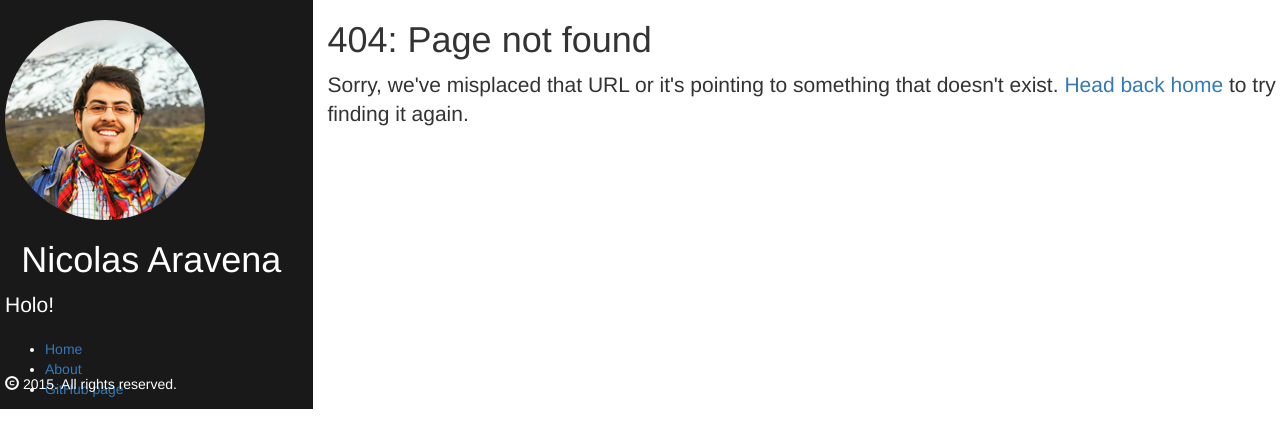
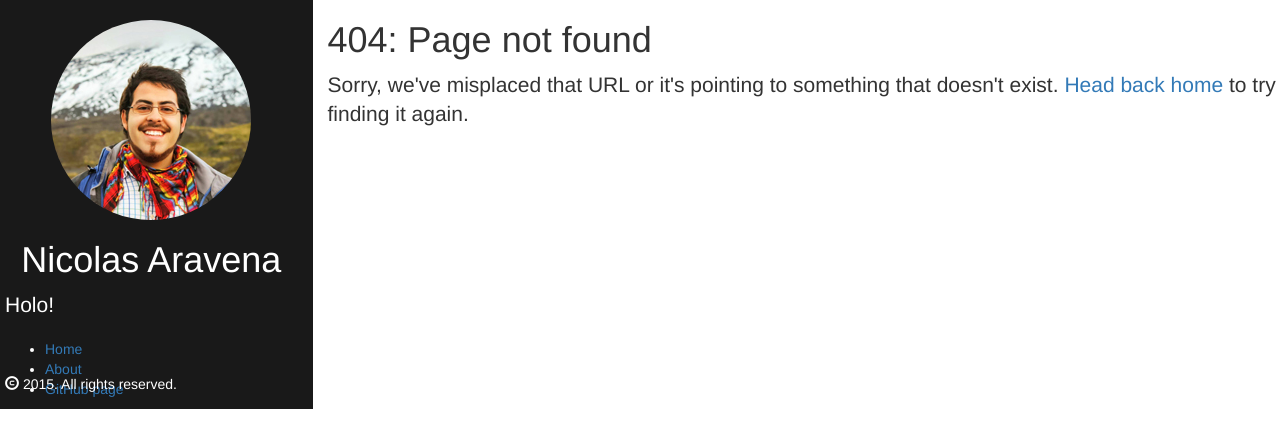
Before and after one commit to nicoaravena/nicoaravena.github.io, a Jekyll site: the page built from 404.html, in a window 1280 px wide. Shown: the top 448 px of the page. Built offline with Jekyll 4.4.1, drawn with Linux system fonts in a browser that asks for light colours; Markdown is read by kramdown in place of the engine named in the settings.

Commit message:
Post view fix

```diff
--- a/_includes/sidebar.html
+++ b/_includes/sidebar.html
@@ -1,6 +1,6 @@
 <div class="sidebar-sticky">
   <div class="sidebar-about">
-    <img src="/public/images/profile.jpg" class="img-circle img-profile">
+    <center><img src="/public/images/profile.jpg" class="img-circle img-profile"></center>
     <h1>{{ site.title }}</h1>
     <p class="lead">{{ site.description }}</p>
   </div>
--- a/index.html
+++ b/index.html
@@ -9,7 +9,7 @@ title: Home
     <div class="page-header">
       <h1><a href="{{ post.url }}">
           {{ post.title }}
-        </a> <small><span class="label label-info">{{ page.date | date_to_string }}</span></small>
+        </a> <small><span class="label label-info">{{ post.date | date_to_string }}</span></small>
       </h1>
     </div>
     {{ post.content }}
--- a/public/css/style.css
+++ b/public/css/style.css
@@ -4,9 +4,13 @@ body {
 
 ul, li {
 	text-decoration: none;
+	table-layout: none;
 }
 
 .sidebar {
+	position: relative;
+	top: 0px;
+	bottom: 0px;
 	background: rgb(0,0,0);
 	background: rgba(0,0,0,.9);
 	color: white;
```
